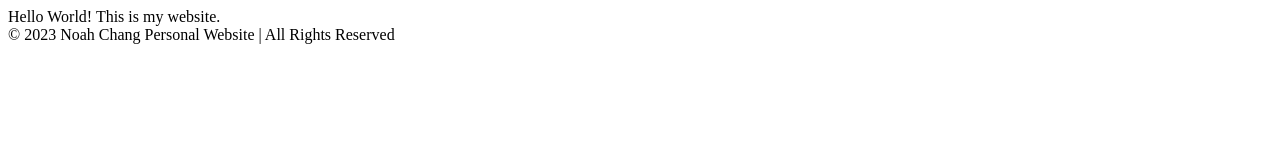
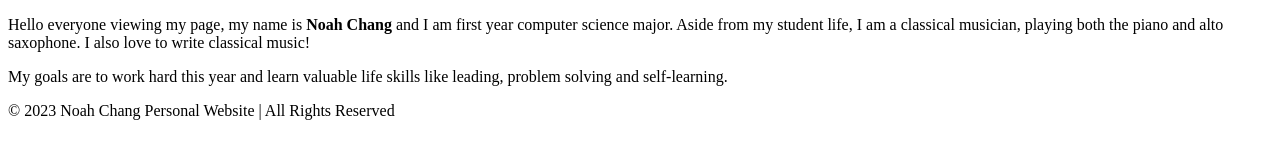
Before and after one commit to heightmatters/heightmatters.github.io, a plain HTML site: page index.html in a window 1280 px wide. Drawn offline with Linux system fonts and the light colour scheme.

Commit message:
feat: add content to index.html

```diff
--- a/index.html
+++ b/index.html
@@ -5,7 +5,18 @@
   </head>
   <body>
     <nav></nav>
-    <main>Hello World! This is my website.</main>
+    <main>
+      <p>
+        Hello everyone viewing my page, my name is
+        <strong>Noah Chang</strong> and I am first year computer science major.
+        Aside from my student life, I am a classical musician, playing both the
+        piano and alto saxophone. I also love to write classical music!
+      </p>
+      <p>
+        My goals are to work hard this year and learn valuable life skills like
+        leading, problem solving and self-learning.
+      </p>
+    </main>
     <footer>© 2023 Noah Chang Personal Website | All Rights Reserved</footer>
   </body>
 </html>
```
